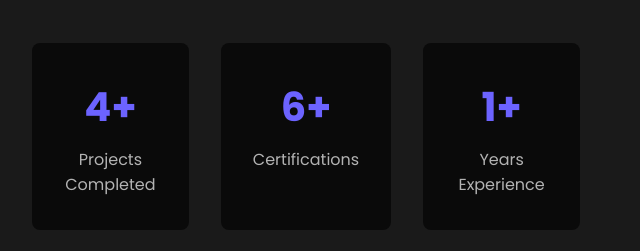
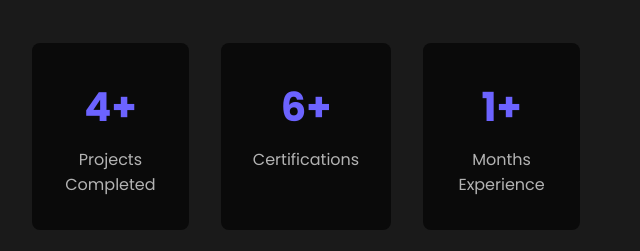
Before and after one commit to vinaygupta17g/Portfolio, a plain HTML site: page index.html in a window 1280 px wide. Shown: the part 1011-1262 px from the top of the page, 640-1280 px from the left. Drawn offline with nearby package versions, Linux system fonts and the light colour scheme.

Commit message:
first commit

```diff
--- a/index.html
+++ b/index.html
@@ -76,7 +76,7 @@
                     </div>
                     <div class="stat-item">
                         <span class="stat-number">1+</span>
-                        <span class="stat-text">Years Experience</span>
+                        <span class="stat-text">Months Experience</span>
                     </div>
                 </div>
             </div>
```
